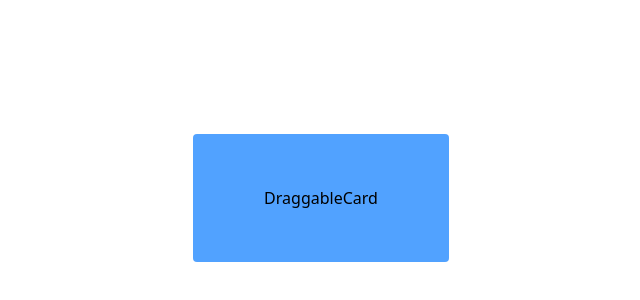
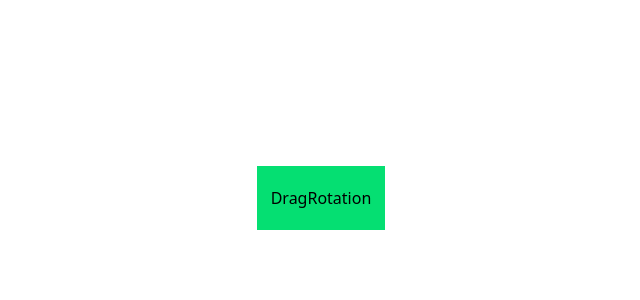
Before and after one commit to G1DY/FramerMotion, a React (Vite) app in the folder keyframes/: page / in a window 1280 px wide. Shown: the part 202-502 px from the top of the page, without its empty margins (319-959 px from the left). Built offline with nearby package versions, Linux system fonts and the light colour scheme.

Commit message:
dragable card that rotates project using gestures

```diff
--- a/keyframes/src/App.tsx
+++ b/keyframes/src/App.tsx
@@ -1,5 +1,5 @@
 import DraggableCard from "./Gestures/DraggableCard";
-import OnOffButton from "./Variants/OnOffButton";
+import DragRotation from "./Gestures/DragRotation";
 
 const App = () => {
   return (
@@ -8,7 +8,8 @@ const App = () => {
       {/* <SidebarCollapse /> */}
       {/* <ToolTip /> */}
       {/* <OnOffButton /> */}
-      <DraggableCard />
+      {/* <DraggableCard /> */}
+      <DragRotation />
     </div>
   );
 };
--- /dev/null
+++ b/keyframes/src/Gestures/DragRotation.tsx
@@ -0,0 +1,25 @@
+import { useState } from "react";
+import { motion } from "framer-motion";
+
+const DragRotation = () => {
+  const [rotation, setRotation] = useState(0);
+
+  const handleRotation = (_: any, info: any) => {
+    const newRotation = rotation + info.offset.x;
+    setRotation(newRotation);
+  };
+  return (
+    <motion.div
+      drag
+      onDrag={handleRotation}
+      animate={{ rotate: rotation }}
+      transition={{
+        duration: 5,
+      }}
+      className="w-32 h-16 bg-green-400 justify-center flex items-center"
+    >
+      DragRotation
+    </motion.div>
+  );
+};
+export default DragRotation;
```
